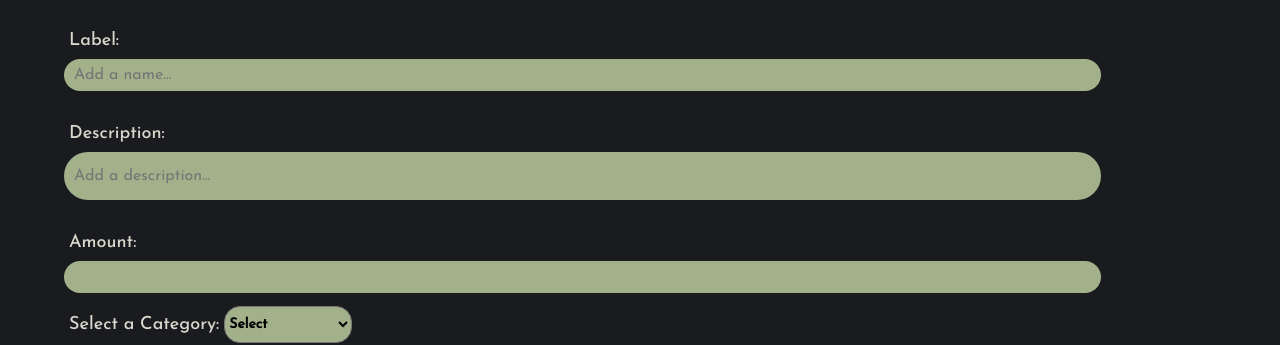
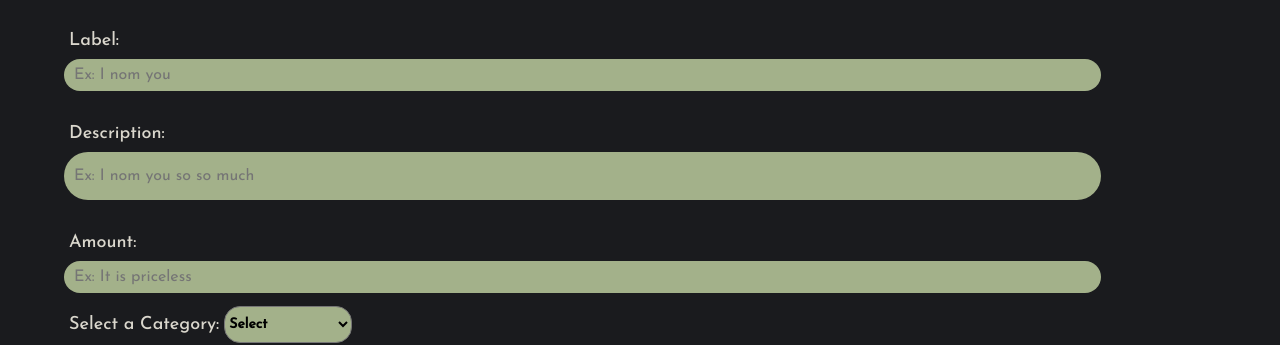
Before and after one commit to peeyush-shivam/oink-oink-bank, a React (Vite) app: page / in a window 1280 px wide. Shown: the part 134-479 px from the top of the page. Built offline with nearby package versions, Linux system fonts and the light colour scheme.

Commit message:
Update Expense.jsx

```diff
--- a/src/components/Expense.jsx
+++ b/src/components/Expense.jsx
@@ -53,7 +53,7 @@ function Expense({
           required
           type="text"
           value={expense.label}
-          placeholder="Add a name..."
+          placeholder="Ex: I nom you"
           onChange={handleLabelChange}
         />{" "}
         <br />
@@ -63,7 +63,7 @@ function Expense({
           required
           type="text"
           value={expense.description}
-          placeholder="Add a description..."
+          placeholder="Ex: I nom you so so much"
           onChange={handleDescriptionChange}
           style={{ height: "3rem", wordWrap: "normal" }}
         />{" "}
@@ -73,6 +73,7 @@ function Expense({
         <input
           required
           type="number"
+          placeholder="Ex: It is priceless"
           value={expense.amount}
           onChange={handleAmountChange}
         />
```
